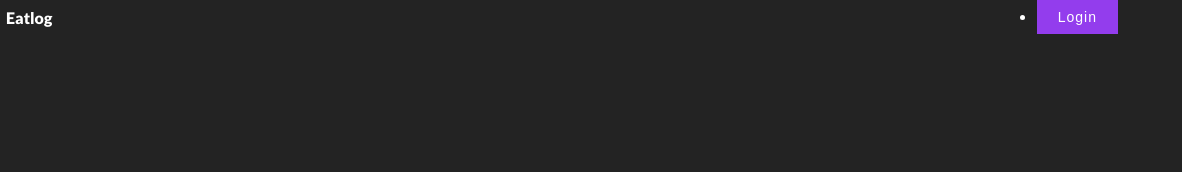
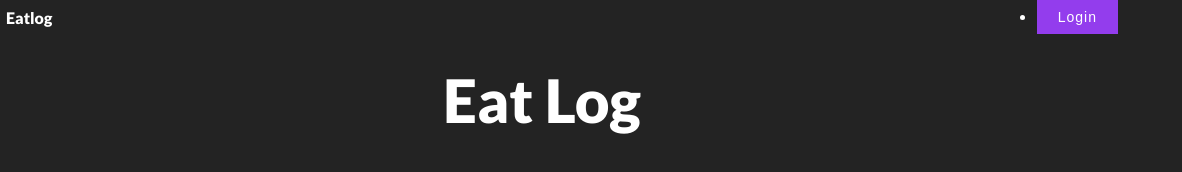
Before and after one commit to Ssekyanzi-Tsean/bloggie, a plain HTML site: page index.html in a window 1280 px wide. Shown: the full height of the page, 98-1280 px from the left. Drawn offline with Linux system fonts and the light colour scheme.

Commit message:
Added the Blog Name Eat-Log

```diff
--- a/index.html
+++ b/index.html
@@ -36,6 +36,10 @@
             </ul>
         </nav>
 
+        <div class="header">
+            <h2>Eat Log</h2>
+          </div>
+
     <script src="app.js"></script>
 </body>
 </html>
--- a/style.css
+++ b/style.css
@@ -129,3 +129,9 @@ body {
     margin-left: 0;
     text-align: center;
 }
+
+.header {
+    padding: 30px;
+    font-size: 40px;
+    text-align: center;
+  }
```
